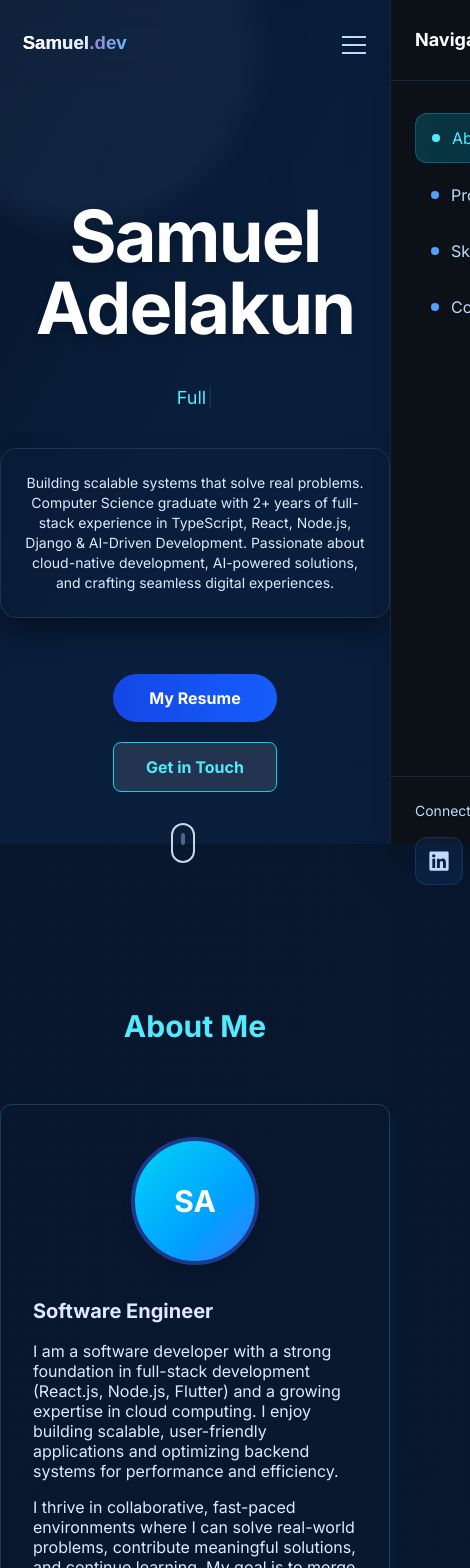
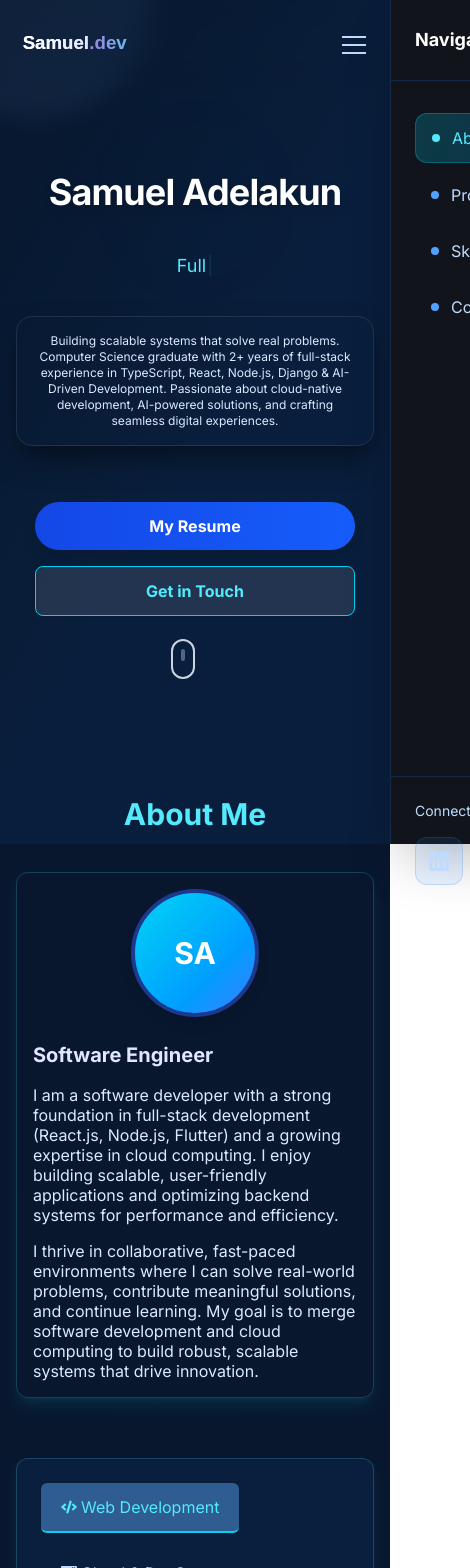
Before and after one commit to nukimoya/Portfolio, a React (Vite) app in the folder portfolio/: page / in a window 390 px wide. Shown: the top 1568 px of the page, 470 px wide, since content can reach past the window. Built offline with nearby package versions, Linux system fonts and the light colour scheme.

Commit message:
mobile view done

```diff
--- a/portfolio/src/generalpages/landingpage.jsx
+++ b/portfolio/src/generalpages/landingpage.jsx
@@ -40,20 +40,20 @@ const LandingPage = () => {
     };
 
     return (
-    <div className="relative min-h-screen">
+    <div className="relative min-h-screen overflow-x-hidden px-2 sm:px-0">
         {/* Animated Gradient Background */}
         <div className="animated-bg" />
             {/* SVG Blobs - more, lighter, unique movement */}
-            <svg className="blob blob-1" style={{top: '-60px', left: '-80px', width: '320px', height: '320px', position: 'absolute'}} viewBox="0 0 400 400" fill="none"><ellipse cx="200" cy="200" rx="200" ry="200" fill="#223a5c"/></svg>
-            {/*<svg className="blob blob-2" style={{bottom: '-80px', right: '-60px', width: '260px', height: '260px', position: 'absolute'}} viewBox="0 0 400 400" fill="none"><ellipse cx="200" cy="200" rx="200" ry="200" fill="#2e5a7a"/></svg> */}
-            <svg className="blob blob-3" style={{top: '40%', left: '60%', width: '180px', height: '180px', position: 'absolute'}} viewBox="0 0 400 400" fill="none"><ellipse cx="200" cy="200" rx="200" ry="200" fill="#3ec6ff"/></svg>
-            <svg className="blob blob-4" style={{top: '70%', left: '10%', width: '200px', height: '200px', position: 'absolute'}} viewBox="0 0 400 400" fill="none"><ellipse cx="200" cy="200" rx="200" ry="200" fill="#4b3c6e"/></svg>
+            <svg className="blob blob-1" style={{top: '-60px', left: '-80px', width: '220px', height: '220px', position: 'absolute'}} viewBox="0 0 400 400" fill="none"><ellipse cx="200" cy="200" rx="200" ry="200" fill="#223a5c"/></svg>
+            {/*<svg className="blob blob-2" style={{bottom: '-80px', right: '-60px', width: '160px', height: '160px', position: 'absolute'}} viewBox="0 0 400 400" fill="none"><ellipse cx="200" cy="200" rx="200" ry="200" fill="#2e5a7a"/></svg> */}
+            <svg className="blob blob-3" style={{top: '40%', left: '60%', width: '120px', height: '120px', position: 'absolute'}} viewBox="0 0 400 400" fill="none"><ellipse cx="200" cy="200" rx="200" ry="200" fill="#3ec6ff"/></svg>
+            <svg className="blob blob-4" style={{top: '70%', left: '10%', width: '120px', height: '120px', position: 'absolute'}} viewBox="0 0 400 400" fill="none"><ellipse cx="200" cy="200" rx="200" ry="200" fill="#4b3c6e"/></svg>
             <Navbar />
 
             {/* Hero Section */}
-            <section className='flex flex-col items-center justify-center text-center pt-35 pb-10 relative z-10 fade-in'
+            <section className='flex flex-col items-center justify-center text-center pt-28 pb-10 relative z-10 fade-in px-2 sm:px-0'
                 id='hero'>
-                <h1 className="text-7xl md:text-7xl font-extrabold text-white bg-clip-text drop-shadow-lg mb-10 mt-15 tracking-tight">
+                <h1 className="text-4xl xs:text-5xl sm:text-7xl font-extrabold text-white bg-clip-text drop-shadow-lg mb-10 mt-15 tracking-tight">
                     Samuel Adelakun
                 </h1>
 
@@ -71,22 +71,22 @@ const LandingPage = () => {
                     />
                 </div>
 
-                <div className="max-w-3xl text-sm md:text-lg text-blue-100 mt-2 mb-10 px-5 py-6 bg-transparent border border-white/10 shadow-[0_15px_30px_-5px_rgba(0,0,0,0.5)] rounded-2xl backdrop-blur-lg">
+                <div className="max-w-3xl text-xs xs:text-sm md:text-lg text-blue-100 mt-2 mb-10 px-3 py-4 sm:px-5 sm:py-6 bg-transparent border border-white/10 shadow-[0_15px_30px_-5px_rgba(0,0,0,0.5)] rounded-2xl backdrop-blur-lg">
                     Building scalable systems that solve real problems. Computer Science graduate with 2+ years of full-stack experience in TypeScript, React, Node.js, Django & AI-Driven Development. Passionate about cloud-native development, AI-powered solutions, and crafting seamless digital experiences.
                 </div>
 
 
-                <div className="flex flex-col sm:flex-row gap-5 mt-4 justify-center">
+                <div className="flex flex-col sm:flex-row gap-4 sm:gap-5 mt-4 justify-center w-full max-w-xs sm:max-w-none">
                     <a href="/JavaScript - functions.pdf" download="Samuel_Adelakun_Resume"
-                     className="px-8 py-3 rounded-full bg-gradient-to-r from-blue-700 to-blue-600 text-white font-semibold shadow-lg hover:scale-105 hover:from-emerald-500 hover:to-emerald-400 hover:to-blue-500 hover:translate-y-2 transition-all duration-300">
+                     className="w-full sm:w-auto px-6 sm:px-8 py-3 rounded-full bg-gradient-to-r from-blue-700 to-blue-600 text-white font-semibold shadow-lg hover:scale-105 hover:from-emerald-500 hover:to-emerald-400 hover:to-blue-500 hover:translate-y-2 transition-all duration-300 text-center">
                     My Resume
                     </a>
-                    <a href="#contact" className="px-8 py-3 rounded-lg bg-white/10 text-cyan-300 font-semibold border border-cyan-400 shadow hover:bg-cyan-800 hover:text-white transition-all duration-300">
+                    <a href="#contact" className="w-full sm:w-auto px-6 sm:px-8 py-3 rounded-lg bg-white/10 text-cyan-300 font-semibold border border-cyan-400 shadow hover:bg-cyan-800 hover:text-white transition-all duration-300 text-center">
                     Get in Touch
                     </a>
                 </div>
 
-                <div className='mt-10 bottom-8 left-1/2 transform -translate-x-1/2 animate-bounce'>
+                <div className='mt-8 sm:mt-10 bottom-8 left-1/2 transform -translate-x-1/2 animate-bounce'>
                     <div className='w-6 h-10 border-2 border-slate-300 rounded-full flex justify-center'>
                         <div className='w-1 h-3 bg-slate-400 rounded-full mt-2 animate-pulse'></div>
                     </div>
@@ -94,9 +94,9 @@ const LandingPage = () => {
             </section>
 
             {/* About Section */}
-            <section className="max-w-5xl mx-auto my-7 pt-17 fade-in" id='about'>
+            <section className="max-w-5xl mx-auto my-7 pt-10 sm:pt-17 fade-in px-2 sm:px-0" id='about'>
                 <h2 className="text-3xl font-bold text-center mb-10 text-cyan-300">About Me</h2>
-                <div className='grid grid-cols-1 md:grid-cols-3 gap-8 items-center p-8 my-15 border border-cyan-300/20 shadow-lg shadow-cyan-400/10 rounded-xl transition-all duration-300'>
+                <div className='grid grid-cols-1 md:grid-cols-3 gap-6 md:gap-8 items-center p-4 sm:p-8 my-10 border border-cyan-300/20 shadow-lg shadow-cyan-400/10 rounded-xl transition-all duration-300'>
                     <div className='flex justify-center'>
                         {/* Profile image placeholder, can be replaced later */}
                         <div className="w-32 h-32 rounded-full bg-gradient-to-br from-cyan-400 to-blue-500 border-4 border-blue-900 shadow-lg flex items-center justify-center text-3xl font-bold text-white">SA</div>
@@ -112,20 +112,20 @@ const LandingPage = () => {
             </section>
 
             {/* Projects Section */}
-            <section className="max-w-6xl mx-auto mt-16 p-10 pt-20 fade-in text-center" id='projects'>
+            <section className="max-w-6xl mx-auto mt-10 sm:mt-16 p-4 sm:p-10 pt-16 sm:pt-20 fade-in text-center" id='projects'>
                 <h2 className="text-3xl sm:text-4xl lg:text-5xl font-bold mb-4 sm:mb-6 bg-clip-text text-transparent bg-gradient-to-r from-white to-blue-100">Featured Projects</h2>
                 <p className="text-lg sm:text-xl text-blue-200 max-w-2xl mx-auto px-4">A showcase of my recent work in full-stack development, AI integration, and mobile applications</p>
                 <ProjectShowcase projects={projects} />
             </section>
 
             {/* Skills Section */}
-            <section className="relative max-w-6xl mx-auto p-10 pt-20 fade-in" id='skills'>
-                <div className="absolute top-20 -right-20 w-40 h-40 bg-cyan-500/10 rounded-full blur-3xl"></div>
-                <div className="absolute bottom-20 -left-20 w-60 h-60 bg-blue-500/10 rounded-full blur-3xl"></div>
-                <div className='text-center mb-13'>
+            <section className="relative max-w-6xl mx-auto p-4 sm:p-10 pt-16 sm:pt-20 fade-in" id='skills'>
+                <div className="absolute top-10 sm:top-20 -right-10 sm:-right-20 w-28 sm:w-40 h-28 sm:h-40 bg-cyan-500/10 rounded-full blur-3xl"></div>
+                <div className="absolute bottom-10 sm:bottom-20 -left-10 sm:-left-20 w-40 sm:w-60 h-40 sm:h-60 bg-blue-500/10 rounded-full blur-3xl"></div>
+                <div className='text-center mb-8 sm:mb-13'>
                     <div className='inline-block'>
-                        <h2 className="text-4xl lg:text-5xl font-bold bg-clip-text text-transparent bg-gradient-to-r from-whit to-cyan-100 mb-6 text-white">Skills & Expertise</h2>
-                        <p className="text-xl text-blue-200 max-w-2xl mx-auto mb-6">A comprehensive overview of my technical skills and the tools I use to build innovative solutions</p>
+                        <h2 className="text-2xl sm:text-4xl lg:text-5xl font-bold bg-clip-text text-transparent bg-gradient-to-r from-whit to-cyan-100 mb-4 sm:mb-6 text-white">Skills & Expertise</h2>
+                        <p className="text-base sm:text-xl text-blue-200 max-w-2xl mx-auto mb-4 sm:mb-6">A comprehensive overview of my technical skills and the tools I use to build innovative solutions</p>
                     </div>
                 </div>
                 <SkillsSection />
@@ -135,7 +135,7 @@ const LandingPage = () => {
             </section>
 
             {/* Contact Section */}
-            <section className="max-w-5xl mx-auto my-16 p-10 pt-20 fade-in" id='contact'>
+            <section className="max-w-5xl mx-auto my-10 sm:my-16 p-4 sm:p-10 pt-16 sm:pt-20 fade-in" id='contact'>
                 <div className='text-center '>
                     <h1 className="text-4xl lg:text-5xl font-bold mb-6 bg-clip-text text-transparent bg-gradient-to-r from-white to-blue-100">Let's Connect</h1>
                     <p className="text-xl text-blue-200 max-w-3xl mx-auto">Have an exciting project in mind or want to explore collaboration
@@ -143,7 +143,7 @@ const LandingPage = () => {
                     </p>
                 </div>
 
-                <div className="grid grid-cols-1 md:grid-cols-2 gap-10 mt-8">
+                <div className="grid grid-cols-1 md:grid-cols-2 gap-6 sm:gap-10 mt-8">
                     {/* Left Section */}
                     <div className="space-y-8">
                     {/* <!-- Header & Description --> */}
@@ -256,13 +256,13 @@ const LandingPage = () => {
                     </div>
                     </div>
                     {/* Right Section - Contact Form */}
-                    <div className='bg-navy-800/20 backdrop-blur-sm rounded-2xl border border-blue-500/20 p-8'>
+                    <div className='bg-navy-800/20 backdrop-blur-sm rounded-2xl border border-blue-500/20 p-4 sm:p-8'>
                     <div className='mb-8'>
                         <h2 className="text-2xl font-bold mb-2 text-white">Send Me a Message</h2>
                         <p className="mb-2 text-blue-200">Fill out the form below and I'll get back to you as soon as possible.</p>
                     </div>
-                    <form className="space-y-6" id="contact-form" ref={formRef} onSubmit={handleSubmit}>
-                        <div className="grid sm:grid-cols-2 gap-6">
+                    <form className="space-y-4 sm:space-y-6" id="contact-form" ref={formRef} onSubmit={handleSubmit}>
+                        <div className="grid grid-cols-1 sm:grid-cols-2 gap-4 sm:gap-6">
                             {/* <!-- Name Input --> */}
                             <div>
                             <label for="name" className="block text-blue-200 text-sm font-medium mb-2">Your Name *</label>
@@ -305,7 +305,7 @@ const LandingPage = () => {
                         {/* <!-- Submit Button --> */}
                         <button
                                 type="submit"
-                                className="w-full bg-gradient-to-r from-blue-600 to-cyan-500 text-white font-medium py-3 px-6 rounded-lg hover:from-blue-700 hover:to-cyan-600 focus:outline-none focus:ring-2 focus:ring-cyan-400 focus:ring-offset-2 focus:ring-offset-navy-800 transition-all duration-300 disabled:opacity-50 disabled:cursor-not-allowed flex items-center justify-center gap-3 group"
+                                className="w-full bg-gradient-to-r from-blue-600 to-cyan-500 text-white font-medium py-3 px-6 rounded-lg hover:from-blue-700 hover:to-cyan-600 focus:outline-none focus:ring-2 focus:ring-cyan-400 focus:ring-offset-2 focus:ring-offset-navy-800 transition-all duration-300 disabled:opacity-50 disabled:cursor-not-allowed flex items-center justify-center gap-3 group text-base sm:text-lg"
                                 >
                                 <span>{buttonText}</span>
                                 <svg
@@ -334,10 +334,10 @@ const LandingPage = () => {
             </section>
 
             {/* Footer */}
-            <footer className='relative bg-gradient-to-b from navy-900 via-navy-950 to-black text-white mt-5 overflow-hidden'>
+            <footer className='relative bg-gradient-to-b from navy-900 via-navy-950 to-black text-white mt-5 overflow-hidden text-center sm:text-left'>
                 <div className='absolute top-0 left-0 right-0 h-px bg-gradient-to-r from-transparetm via-blue-500/30 to-transparent'></div>
-                <div className='relative z-10 max-w-7xl mx-auto px-8 sm:px-16 py-16'>
-                    <div className=' grid lg:grid-cols-4 md:grid-cols-4 gap-12 fade-in'>
+                <div className='relative z-10 max-w-7xl mx-auto px-4 sm:px-8 sm:px-16 py-10 sm:py-16'>
+                    <div className=' grid grid-cols-1 md:grid-cols-4 lg:grid-cols-4 gap-8 md:gap-12 fade-in'>
                         <div className="lg:col-span-2 md:col-span-2">
                             <div className='mb-6 w-48'>
                                 <svg width="100%" height="100%" viewBox="0 0 200 60" fill="none" xmlns="http://www.w3.org/2000/svg">
@@ -382,8 +382,7 @@ const LandingPage = () => {
                                     width="1em"
                                     xmlns="http://www.w3.org/2000/svg"
                                     >
-                                    <path d="M100.28 448H7.4V148.9h92.88zM53.79 108.1C24.09
-                                    108.1 0 83.5 0 53.8a53.79 53.79 0 0 1 107.58 0c0
+                                    <path d="M100.28 448H7.4V148.9h92.88zM53.79 108.1C24.09 108.1 0 83.5 0 53.8a53.79 53.79 0 0 1 107.58 0c0
                                     29.7-24.1 54.3-53.79 54.3zM447.9 448h-92.68V302.4c0-34.7-.7-79.2-48.29-79.2-48.29
                                     0-55.69 37.7-55.69 76.7V448h-92.78V148.9h89.08v40.8h1.3c12.4-23.5
                                     42.69-48.3 87.88-48.3 94 0 111.28 61.9
@@ -410,8 +409,7 @@ const LandingPage = () => {
                                     xmlns="http://www.w3.org/2000/svg"
                                     >
                                     <path d="M165.9 397.4c0 2-2.3 3.6-5.2 3.6-3.3.3-5.6-1.3-5.6-3.6
-                                    0-2 2.3-3.6 5.2-3.6 3-.3 5.6 1.3 5.6 3.6zm-31.1-4.5c-.7
-                                    2 1.3 4.3 4.3 4.9 2.6 1 5.6 0 6.2-2s-1.3-4.3-4.3-5.2c-2.6-.7-5.5.3-6.2
+                                    0-2 2.3-3.6 5.2-3.6 3-.3 5.6 1.3 5.6 3.6zm-31.1-4.5c-.7 2 1.3 4.3 4.3 4.9 2.6 1 5.6 0 6.2-2s-1.3-4.3-4.3-5.2c-2.6-.7-5.5.3-6.2
                                     2.3zm44.2-1.7c-2.9.7-4.9 2.6-4.6 4.9.3 2 2.9 3.3
                                     5.9 2.6 2.9-.7 4.9-2.6 4.6-4.6-.3-1.9-3-3.2-5.9-2.9zM244.8
                                     8C106.1 8 0 113.3 0 252c0 110.9 69.8 205.8 169.5
@@ -509,8 +507,8 @@ const LandingPage = () => {
                     </div>
                 </div>
                 <div className='border-t border-blue-500/10 bg-black/30 backdeop-blur-sm '>
-                    <div className='max-x-7xl mx-auto px-8 sm:px-16 py-6'>
-                        <div className='flex flex-col sm:flex-row justify-between items-center gap-4 text-sm'>
+                    <div className='max-x-7xl mx-auto px-4 sm:px-8 sm:px-16 py-4 sm:py-6'>
+                        <div className='flex flex-col sm:flex-row justify-between items-center gap-2 sm:gap-4 text-xs sm:text-sm'>
                             <div className='flex items-center gap-2 text-blue-100/60'>
                                 <span>
                                     ©
```
